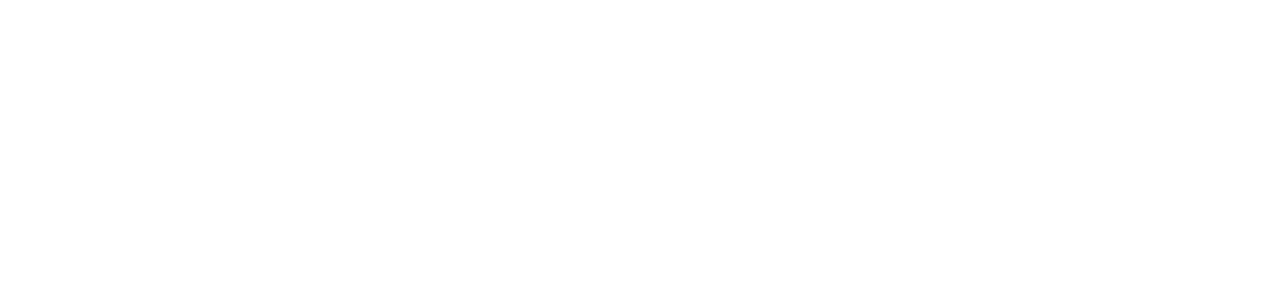
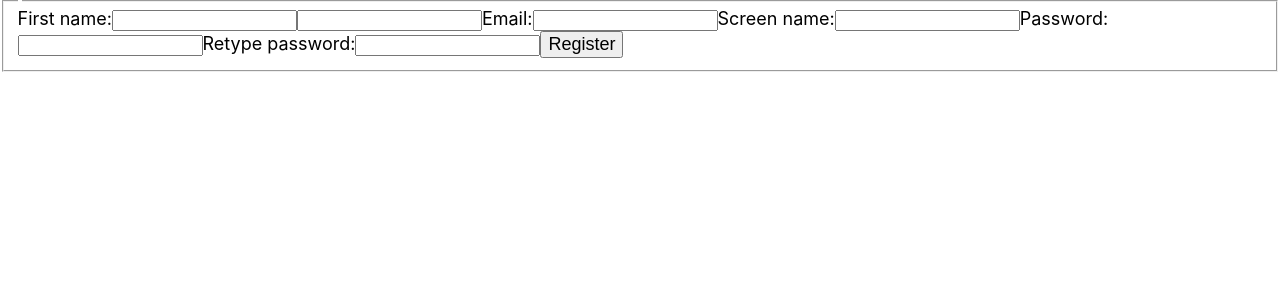
Before and after one commit to jasoncarcamo/twitter-clone-client, a React (Create React App) app: page /register in a window 1280 px wide. Shown: the top 300 px of the page. Built offline with nearby package versions, Linux system fonts and the light colour scheme.

Commit message:
Added fetch functionality to register form

```diff
--- a/src/components/App/App.js
+++ b/src/components/App/App.js
@@ -1,16 +1,23 @@
 import React from 'react';
 import logo from '../../logo.svg';
 import './App.css';
-import {Route} from "react-router-dom";
+import {Switch, Route} from "react-router-dom";
 
 //Routes
+import Register from "../Register/Register";
 import Login from "../Login/Login";
+import NotFound from "../NotFound/NotFound";
 
 function App() {
     return (
         <>
+            <Switch>
+                <Route exact path="/register" component={Register}/>
+                <Route exact path="/login" component={Login}/>
 
-            <Route exact path="/login" component={Login}/>
+                //This displays error 404 page not found
+                <Route component={NotFound}/>
+            </Switch>
         </>
     )
 }
--- /dev/null
+++ b/src/components/NotFound/NotFound.js
@@ -0,0 +1,13 @@
+import React from "react";
+import "./NotFound.css";
+
+export default class NotFound extends React.Component{
+
+    render(){
+        return (
+            <section id="not-found-section">
+                Error 404 page not found
+            </section>
+        )
+    }
+}
--- /dev/null
+++ b/src/components/Register/Register.js
@@ -0,0 +1,120 @@
+import React from "react";
+import "./Register.css";
+
+export default class Register extends React.Component{
+    constructor(props){
+        super(props);
+        this.state = {
+            firstname: "",
+            lastname: "",
+            email: "",
+            screenname: "",
+            password: "",
+            confirmpassword: "",
+            error: ""
+        };
+    };
+
+    handleInput = (e)=>{
+        this.setState({
+            [e.target.name]: e.target.value
+        })
+    }
+
+    handleForm = (e)=>{
+        e.preventDefault();
+
+        fetch("https://quiet-fjord-72381.herokuapp.com/api/register", {
+            method: "POST",
+            headers: {
+                'content-type': "application/json"
+            },
+            body: JSON.stringify({
+                name: `${this.state.firstname} ${this.state.lastname}`,
+                email: this.state.email,
+                screen_name: this.state.screenname,
+                password: this.state.password
+            })
+        })
+            .then( res => {
+
+                if(!res.ok){
+
+                    return res.json().then( e => Promise.reject(e));
+                };
+
+                return res.json();
+            })
+            .then( resData => {
+                console.log(resData);
+            })
+            .catch( err => this.setState({ error: err.error}));
+    }
+
+    render(){
+
+        console.log(this.state);
+
+        return (
+            <section id="register-section">
+                <form id="register-form" onSubmit={this.handleForm}>
+                    <fieldset id="register-fieldset">
+                        <legend></legend>
+
+                        <label htmlFor="register-firstname">First name:</label>
+                        <input
+                            id="register-firstname"
+                            type="text"
+                            name="firstname"
+                            onChange={this.handleInput}
+                            value={this.state.firstname}/>
+
+                        <label htmlFor="register-lastname"></label>
+                        <input
+                            id="register-lastname"
+                            type="text"
+                            name="lastname"
+                            onChange={this.handleInput}
+                            value={this.state.lastname}/>
+
+                        <label htmlFor="register-email">Email:</label>
+                        <input
+                            id="register-email"
+                            type="email"
+                            name="email"
+                            onChange={this.handleInput}
+                            value={this.state.email}/>
+
+                        <label htmlFor="register-screenname">Screen name:</label>
+                        <input
+                            id="register-screenname"
+                            type="text"
+                            name="screenname"
+                            onChange={this.handleInput}
+                            value={this.state.input}/>
+
+                        <label htmlFor="register-password">Password:</label>
+                        <input
+                            id="register-password"
+                            type="password"
+                            name="password"
+                            onChange={this.handleInput}
+                            value={this.state.password}/>
+
+                        <label htmlFor="register-confirmpassword">Retype password:</label>
+                        <input
+                            id="register-confirmpassword"
+                            type="password"
+                            name="confirmpassword"
+                            onChange={this.handleInput}
+                            value={this.state.confirmpassword}/>
+
+                            {this.state.error ? <p>{this.state.error}</p> : ""}
+
+                        <button type="submit">Register</button>
+                    </fieldset>
+                </form>
+            </section>
+        )
+    }
+}
```
Also changed, not shown: src/components/NotFound/NotFound.css (added), src/components/Register/Register.css (added).
